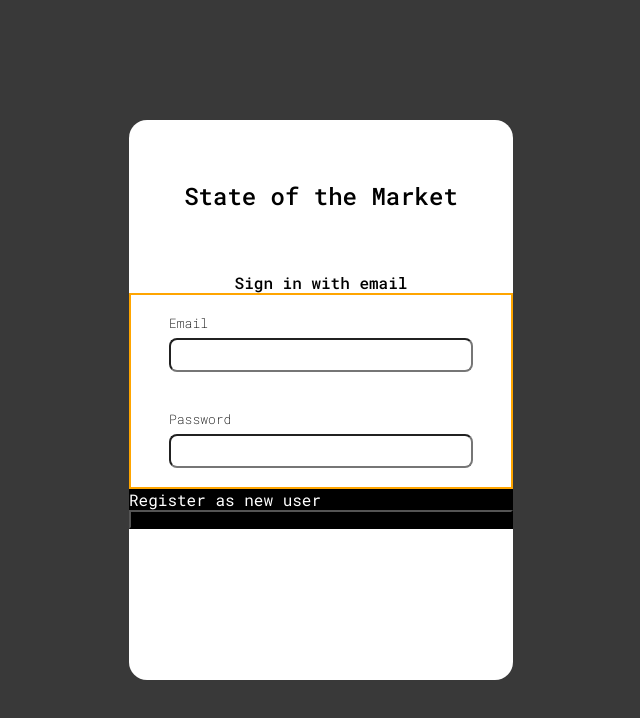
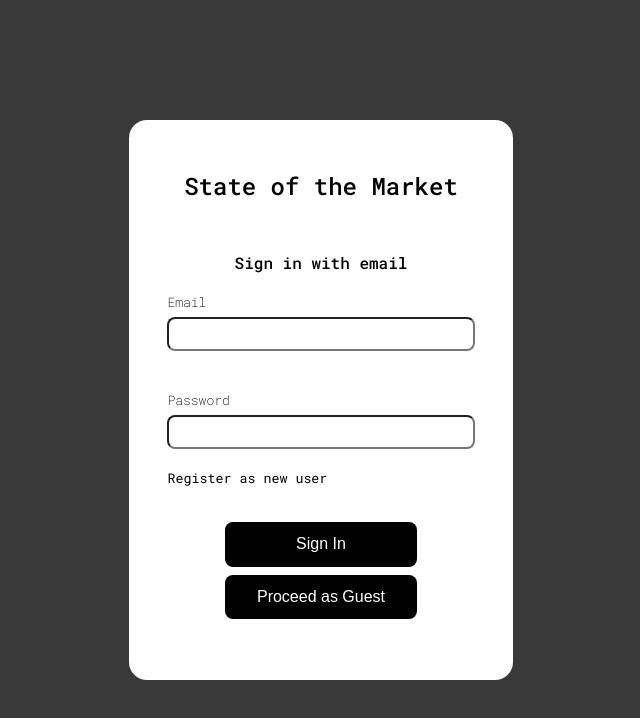
Before and after one commit to eulloa10/economic-indicators, a Next.js app in the folder frontend/: page /SignInModal in a window 1280 px wide. Shown: the top 718 px of the page, without its empty margins (319-959 px from the left). Built offline with nearby package versions, Linux system fonts and the light colour scheme.

Commit message:
finished sign in modal

```diff
--- a/frontend/pages/SignInModal.js
+++ b/frontend/pages/SignInModal.js
@@ -16,10 +16,11 @@ function SignInModal({setShowSignIn}) {
           <input className={styles['signin-input-boxes']} type="password" name="password" id="password" required/>
         </div>
       </div>
-      <div>
+      <div className={styles['create-account-link-container']}>
         <p className={styles['create-account-link']}>Register as new user</p>
       </div>
-      <button onClick={() => setShowSignIn(false)}>Sign In</button>
+      <button className={styles['signin-submit-btn']} onClick={() => setShowSignIn(false)}>Sign In</button>
+      <button className={styles['signin-submit-btn']} onClick={() => setShowSignIn(false)}>Proceed as Guest</button>
       </form>
     </div>
   )
--- a/frontend/styles/Modals/SignInModal.module.css
+++ b/frontend/styles/Modals/SignInModal.module.css
@@ -28,7 +28,7 @@
   background-color: white;
   color: black;
   align-self: center;
-  padding-top: 60px;
+  padding-top: 50px;
   font-weight:500;
 }
 
@@ -40,7 +40,7 @@
   flex-direction: column;
   justify-content: center;
   align-items: center;
-  border: 2px orange solid;
+  /* border: 2px orange solid; */
 }
 
 .signin-email-input {
@@ -82,6 +82,41 @@
   /* border: 2px purple solid; */
 }
 
+.create-account-link-container {
+  color: black;
+  background-color: white;
+  width: 100%;
+  height: 8%;
+  display: flex;
+  flex-direction: column;
+  align-items: center;
+  /* border: 2px green solid; */
+}
+
 .create-account-link {
+  width: 80%;
+  height: 100%;
+  display: flex;
+  flex-direction: column;
+  color: black;
+  background-color: white;
+  font-size:smaller;
+  /* border: 1px magenta solid; */
+}
 
+.signin-submit-btn {
+  font-size: medium;
+  height: 8%;
+  width: 50%;
+  align-self: center;
+  color: white;
+  border-radius: 8px;
+  margin-top: 8px;
+  font-weight:500;
+  border: none;
 }
+
+.signin-submit-btn:hover {
+  background-color: rgba(85, 85, 85, 0.414);
+  border: 1px solid white;
+}
```
